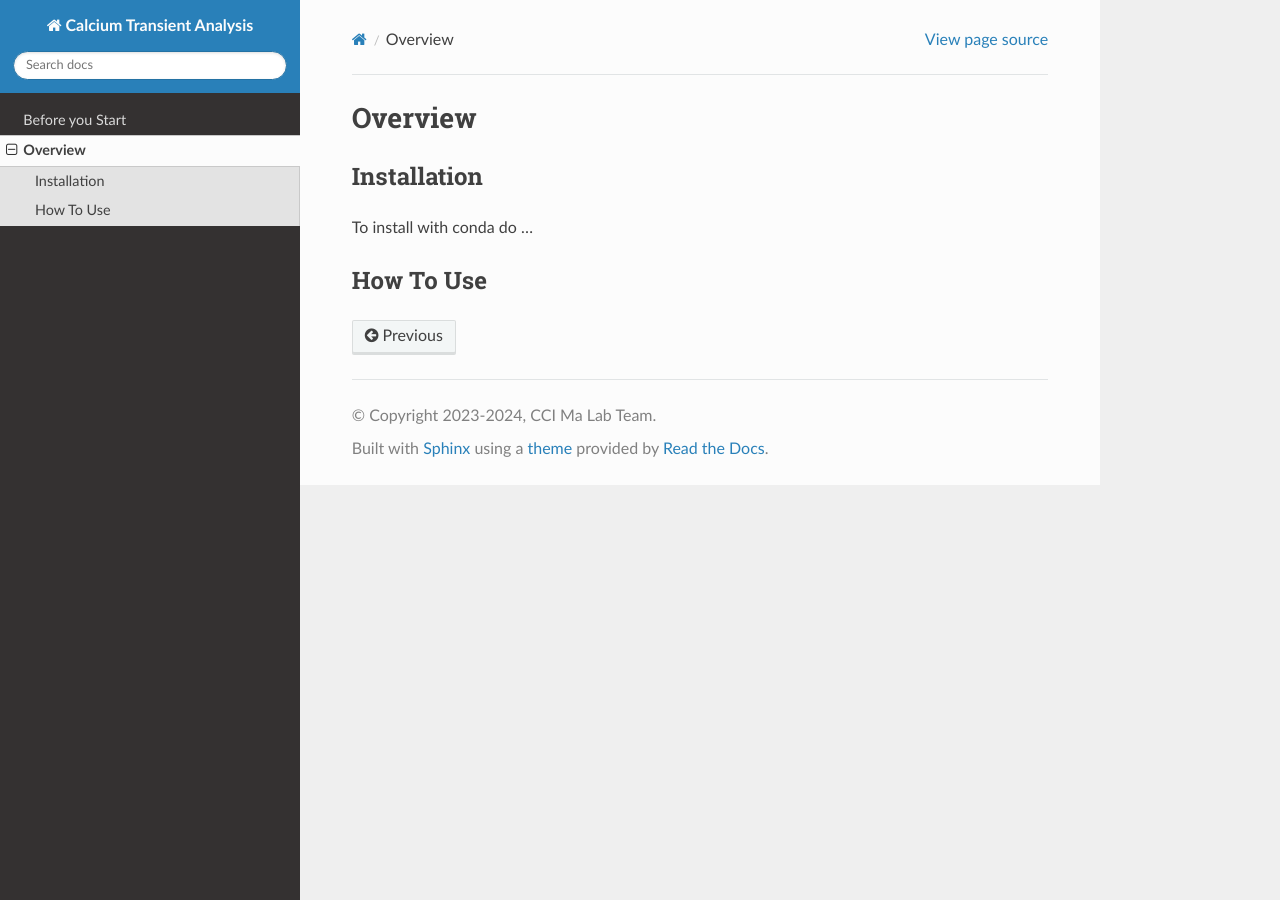
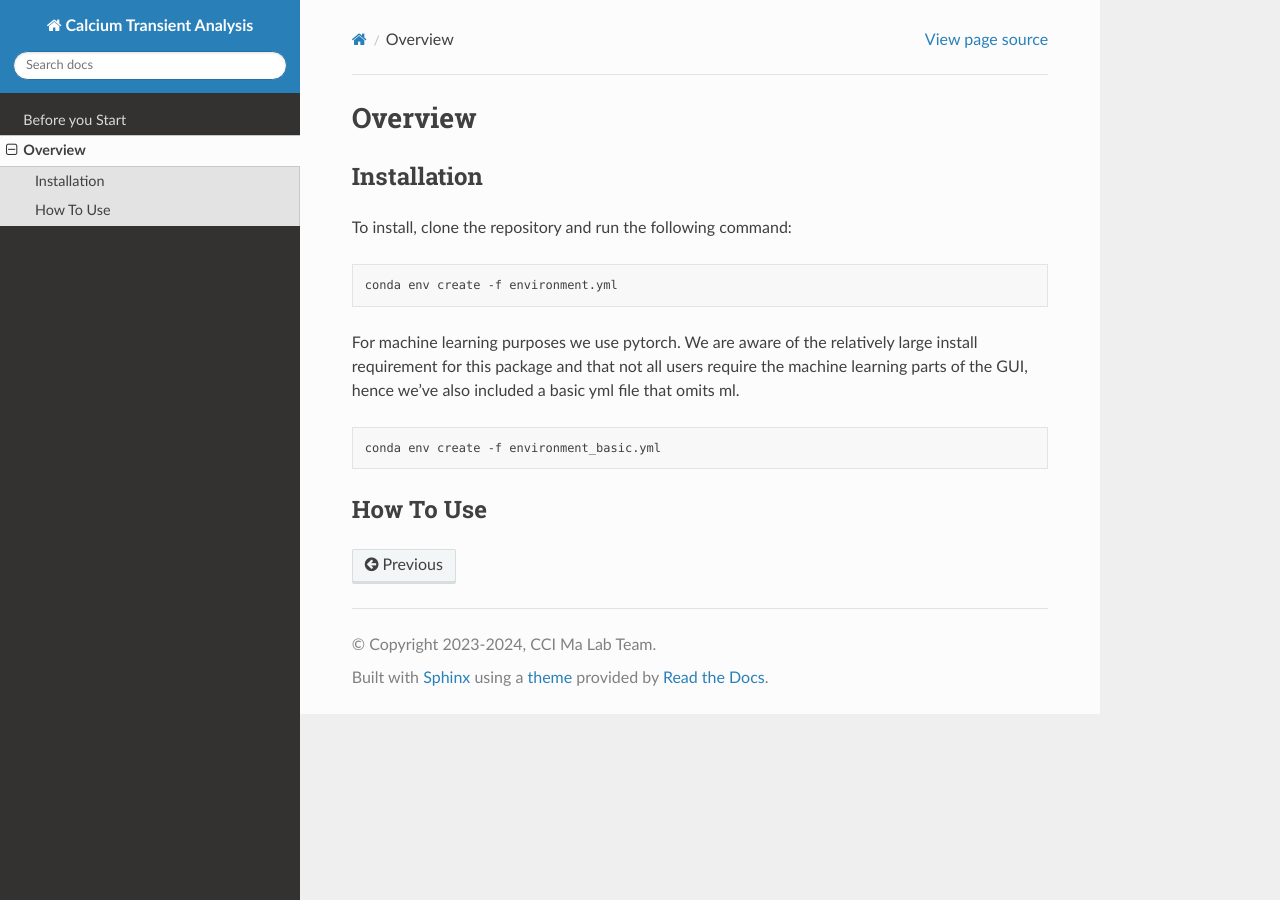
Before and after one commit to cci-MaLab/Calcium-Transient-Analysis, a Sphinx documentation site: the page built from docs/source/Overview.rst, in a window 1280 px wide. Built offline with Sphinx 7.4.7 and the Read the Docs theme 3.1.0, drawn with Linux system fonts in a browser that asks for light colours.

Commit message:
Updated installation instructions

```diff
--- a/docs/source/Overview.rst
+++ b/docs/source/Overview.rst
@@ -6,7 +6,18 @@ Overview
 Installation
 ------------
 
-To install with conda do ...
+To install, clone the repository and run the following command:
+
+.. code-block:: bash
+
+    conda env create -f environment.yml
+
+For machine learning purposes we use pytorch. We are aware of the relatively large install requirement for this package and that not all users require the machine learning parts of the GUI, hence we've also
+included a basic yml file that omits ml.
+
+.. code-block:: bash
+
+    conda env create -f environment_basic.yml
 
 .. _how to use:
 
```
